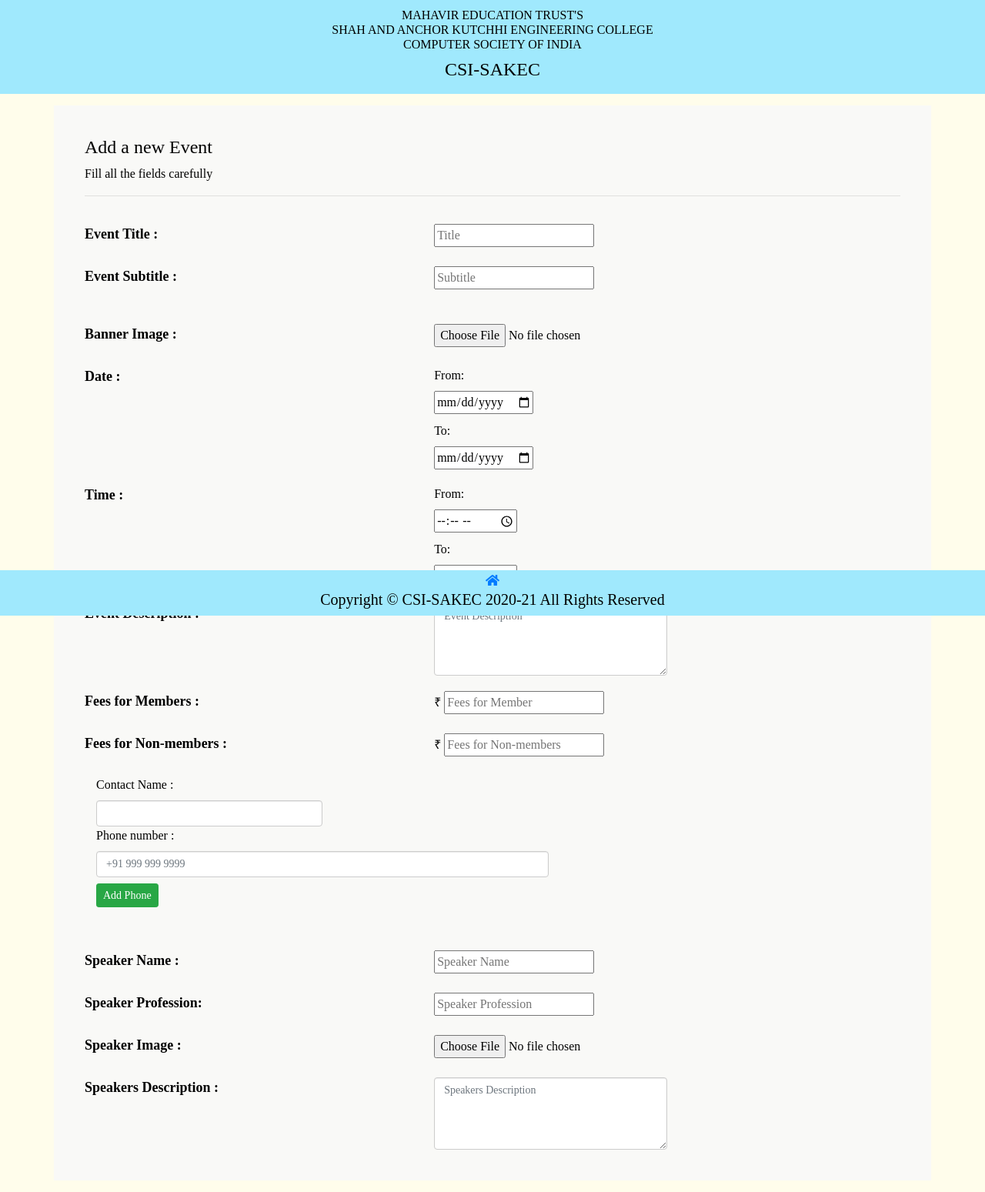
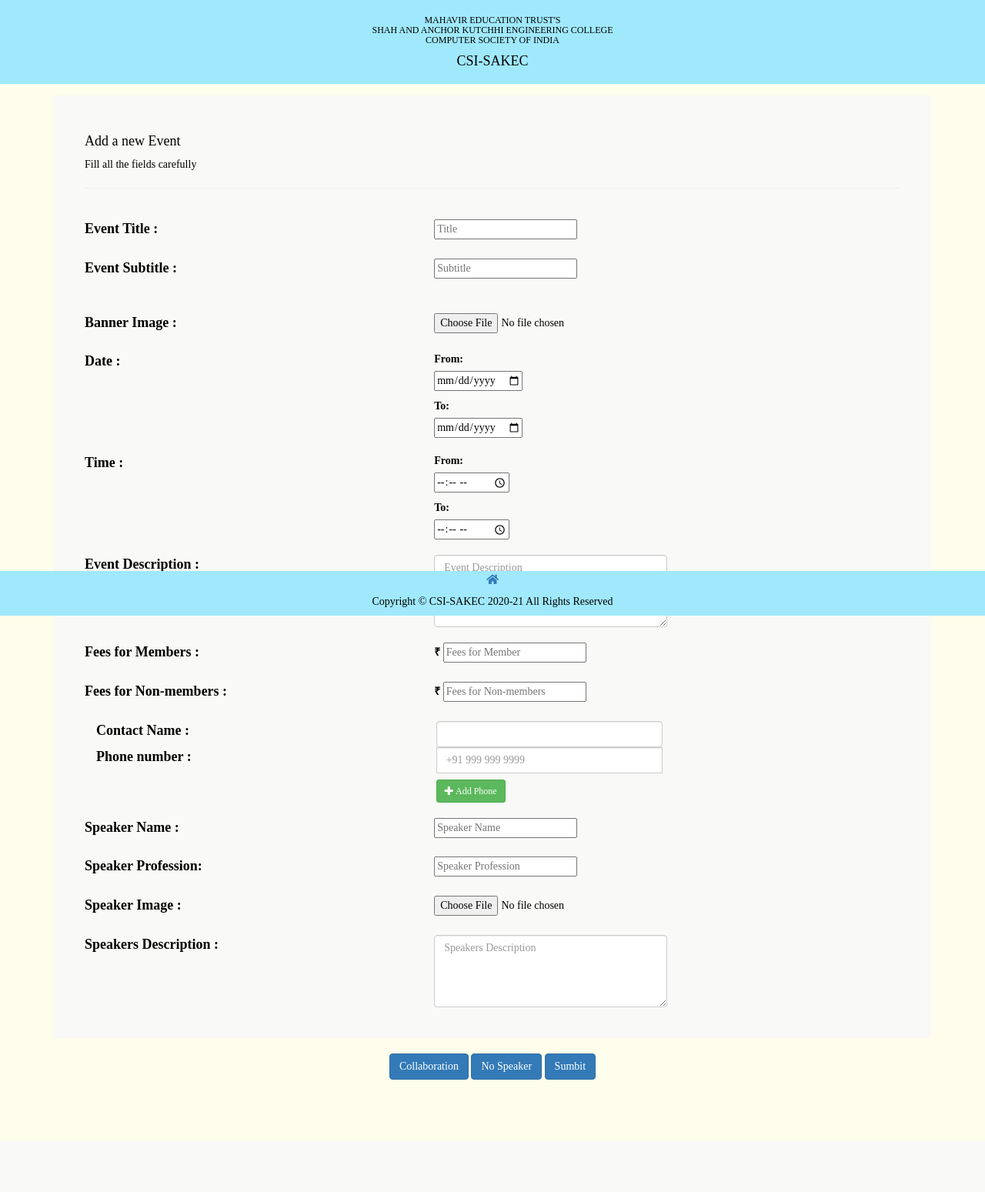
Before and after one commit to adityashah539/CSI-SAKEC, a PHP site: page /addevent.php in a window 1280 px wide. Shown: the top 1549 px of the page at 77% size. After the commit the page ends 1403 px from the top, so only its background shows below. Run offline with PHP 8.4, Linux system fonts and the light colour scheme; some libraries are stand-ins or nearby versions.

Commit message:
v5.3(addevent)

```diff
--- a/addevent.php
+++ b/addevent.php
@@ -3,10 +3,16 @@
 <head>
     <meta charset="UTF-8">
     <meta name="viewport" content="width=device-width, initial-scale=1.0">
-    <link rel="stylesheet" href="https://cdn.jsdelivr.net/npm/bootstrap@4.5.3/dist/css/bootstrap.min.css" integrity="sha384-TX8t27EcRE3e/ihU7zmQxVncDAy5uIKz4rEkgIXeMed4M0jlfIDPvg6uqKI2xXr2" crossorigin="anonymous">
+    <link rel="stylesheet" href="https://cdn.jsdelivr.net/npm/bootstrap@4.5.3/dist/css/bootstrap.min.css"
+        integrity="sha384-TX8t27EcRE3e/ihU7zmQxVncDAy5uIKz4rEkgIXeMed4M0jlfIDPvg6uqKI2xXr2" crossorigin="anonymous">
+        <link href="//maxcdn.bootstrapcdn.com/bootstrap/3.3.0/css/bootstrap.min.css" rel="stylesheet" id="bootstrap-css">
+<script src="//maxcdn.bootstrapcdn.com/bootstrap/3.3.0/js/bootstrap.min.js"></script>
+<script src="//code.jquery.com/jquery-1.11.1.min.js"></script>
+<!------ Include the above in your HEAD tag ---------->
     <link href="https://fonts.googleapis.com/css?family=Oswald|Raleway&display=swap" rel="stylesheet">
     <link rel="stylesheet" href="https://cdnjs.cloudflare.com/ajax/libs/font-awesome/4.7.0/css/font-awesome.min.css">
-    <link rel='stylesheet' href='https://use.fontawesome.com/releases/v5.5.0/css/all.css' integrity='sha384-B4dIYHKNBt8Bc12p+WXckhzcICo0wtJAoU8YZTY5qE0Id1GSseTk6S+L3BlXeVIU' crossorigin='anonymous'>
+    <link rel='stylesheet' href='https://use.fontawesome.com/releases/v5.5.0/css/all.css'
+        integrity='sha384-B4dIYHKNBt8Bc12p+WXckhzcICo0wtJAoU8YZTY5qE0Id1GSseTk6S+L3BlXeVIU' crossorigin='anonymous'>
     <link rel="stylesheet" href="css/membership.css?v=<?php echo time(); ?>">
     <title> Add Event</title>
     <?php
@@ -37,7 +43,7 @@
                 if(isset($_FILES["s_photo"]["name"])){
                     $file_ext_s_photo=explode(".", $_FILES["s_photo"]["name"]);
                     $file_ext_s_photo_banner=end($file_ext_s_photo);
-                    if(in_array($file_ext_s_photo_banner,$extensions)){
+                    if(!in_array($file_ext_s_photo_banner,$extensions)){
                         $ext_error=false;
                     }
                     $s_photo = $_FILES["s_photo"]["name"];
@@ -57,9 +63,10 @@
                 }
                 $file_ext_banner=explode(".", $_FILES["e_banner"]["name"]);
                 $file_ext_banner=end($file_ext_banner);
-                if(in_array($file_ext_banner,$extensions)){
+                if(!in_array($file_ext_banner,$extensions)){
                     $ext_error = false;
                 }
+                //echo $file_ext_banner.'<br>'.$file_ext_s_photo_banner.'<br>'.$ext_error;
                 if ($ext_error){
                     $title=$_POST['title'];
                     $subtitle=$_POST['subtitle'];
@@ -91,8 +98,10 @@
                     if($s_photo!==null){
                         move_uploaded_file($_FILES["s_photo"]["tmp_name"],$folder_name_speaker.$s_photo);
                     }
-                    if(!$ext_error&&$_FILES["e_banner"]["error"]==0&&$_FILES["e_banner"]["error"]==0)
+                    if($ext_error&&$_FILES["e_banner"]["error"]==0&&$_FILES["s_photo"]["error"]==0)
                     {
+                        $sql="INSERT INTO `budget`(`event_id`, `collection`, `expense`, `balance`) VALUES ('$last_entry','0','0','0')";
+                        mysqli_query($conn, $sql);
                         function_alert("Your enter is made.");
                     }else{
                         echo $phpFileUploadErrors[$_FILES["e_banner"]["error"]];
@@ -252,19 +261,28 @@
 
                 <div class="form-group">
                     <div class="col-sm-5">
-                    <label class="control-label">Contact Name :</label>
+                        <div class="labels">
+                            <label class="control-label">Contact Name :</label>
+                        </div>
+
                     </div>
                     <div class="col-sm-7">
-                        <input type="text" name="phone1name" class="form-control">
+                        <div class="texts">
+                            <input type="text" name="phone1name" class="form-control">
+                        </div>
                     </div>
 
                     <div class="col-sm-5">
-                    <label class="control-label">Phone number :</label>
+                        <div class="labels">
+                            <label class="control-label">Phone number :</label>
+                        </div>
                     </div>
                     <div class="col-sm-7">
                         <div class="phone-list">
                             <div class="input-group phone-input">
-                                <input type="number" name="phone1number" id="phone1number" class="form-control" placeholder="+91 999 999 9999" />
+                                <div class="texts">
+                                    <input type="number" name="phone1number" id="phone1number" class="form-control" placeholder="+91 999 999 9999" />
+                                </div>
                             </div>
                         </div>
                         <button type="button" class="btn btn-success btn-sm btn-add-phone"><span class="glyphicon glyphicon-plus"></span> Add Phone</button>
@@ -331,6 +349,7 @@
             <button type="submit" class="btn btn-primary">Sumbit</button>
             <div class="spacer" style="height:40px;"></div>
         </form>
+        <div class="spacer" style="height:40px;"></div>
         <div class="footer">
             <div class="spacer" style="height:2px;"></div>
             <a href="index.php"><i class="fas fa-home"></i></a>
@@ -389,17 +408,25 @@
             $('.form-group').append(''+
             '<div class="deletephone">'+
           '  <div class="col-sm-5">'+
+          '<div class="labels">'+
            ' <label class=" control-label">Contact Name :</label>'+
            '</div>'+
+           '</div>'+
                    ' <div class="col-sm-7">'+
+                   '<div class="text">'+
                       '  <input type="text" name="phone'+index+'name" class="form-control">'+
+                      '</div>'+
                '</div>'+
                '  <div class="col-sm-5">'+
+               '<div class="labels">'+
                ' <label class=" control-label">Phone Number :</label>'+
+               '</div>'+
                '</div>'+
                ' <div class="col-sm-7">'+
                     '<div class="input-group phone-input">'+
-                        '<input type="number" name="phone'+index+'number" class="form-control" placeholder="+91 999 999 9999" />'+
+                    '<div class="text">'+
+                        '<input type="number" name="phone'+index+'number" class="form-control" placeholder="999 999 9999" />'+
+                        '</div>'+
                         '<span class="input-group-btn">'+
                             '<button class="btn btn-danger btn-remove-phone" type="button"><span class="glyphicon glyphicon-remove"></span></button>'+
                         '</span>'+
```
